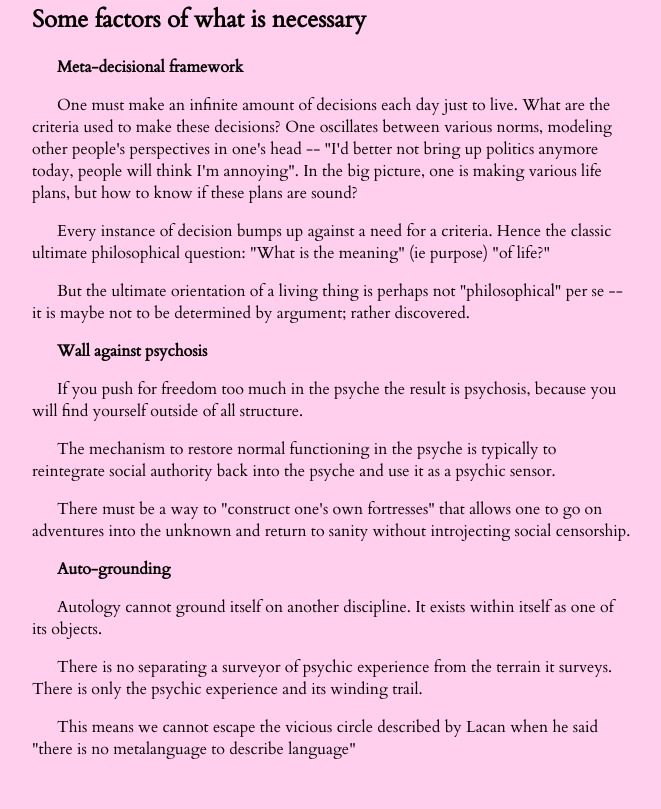
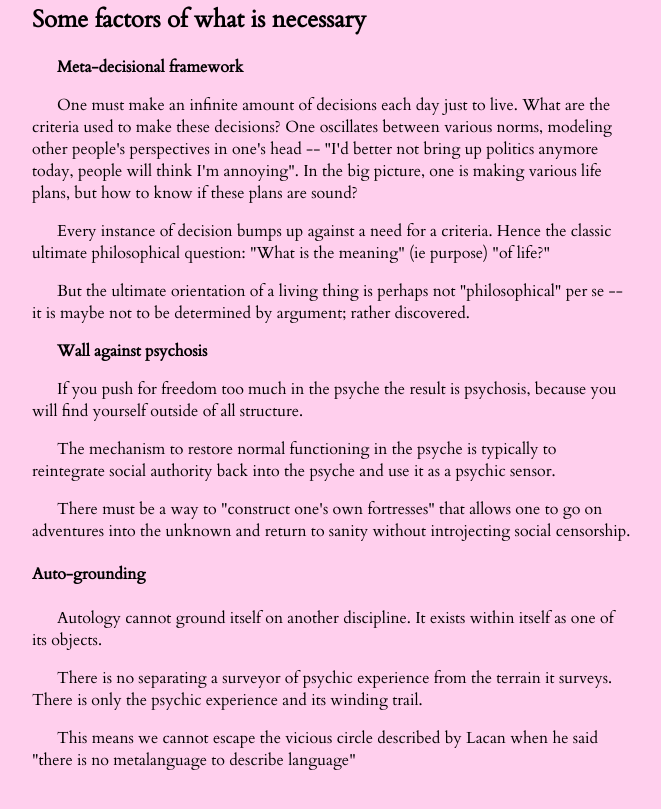
Before and after one commit to maxwellfoley3/realityspammer, a Gatsby site: page /autology-manifest in a window 1280 px wide. Shown: the part 1661-2470 px from the top of the page, without its empty margins (76-737 px from the left). Built offline with nearby package versions, Linux system fonts and the light colour scheme; Gatsby itself is replaced by a stand-in of ours.

Commit message:
all b converted to h3

```diff
--- a/src/pages/autology-manifest.tsx
+++ b/src/pages/autology-manifest.tsx
@@ -93,9 +93,7 @@ const CSVSPage: React.FC<PageProps> = () => {
 		<p>
 		There must be a way to "construct one's own fortresses" that allows one to go on adventures into the unknown and return to sanity without introjecting social censorship.
 		</p>
-		<p>
-			<b>Auto-grounding</b>
-		</p>
+			<h4>Auto-grounding</h4>
 		<p>
 		Autology cannot ground itself on another discipline. It exists within itself as one of its objects.
 		</p>
```
